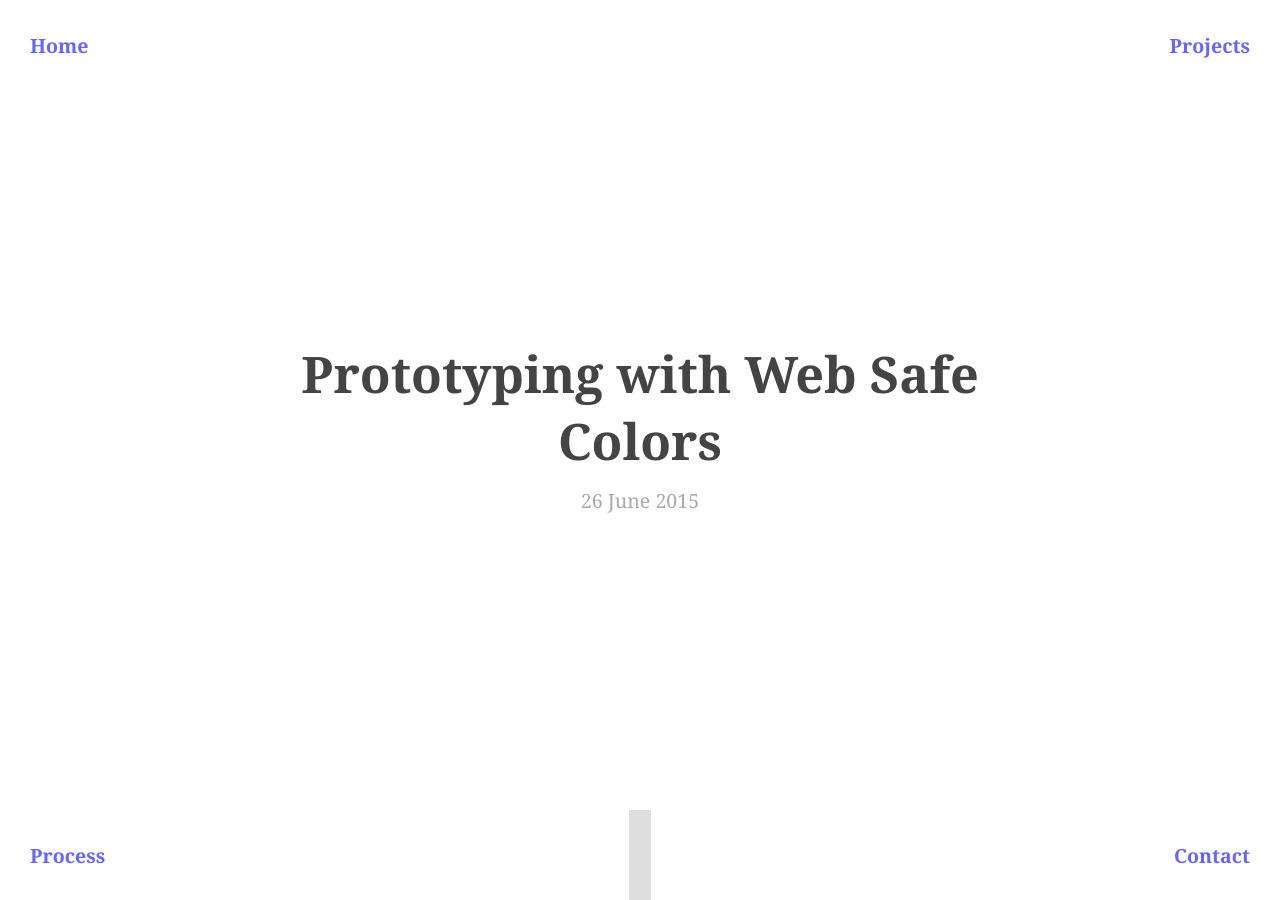
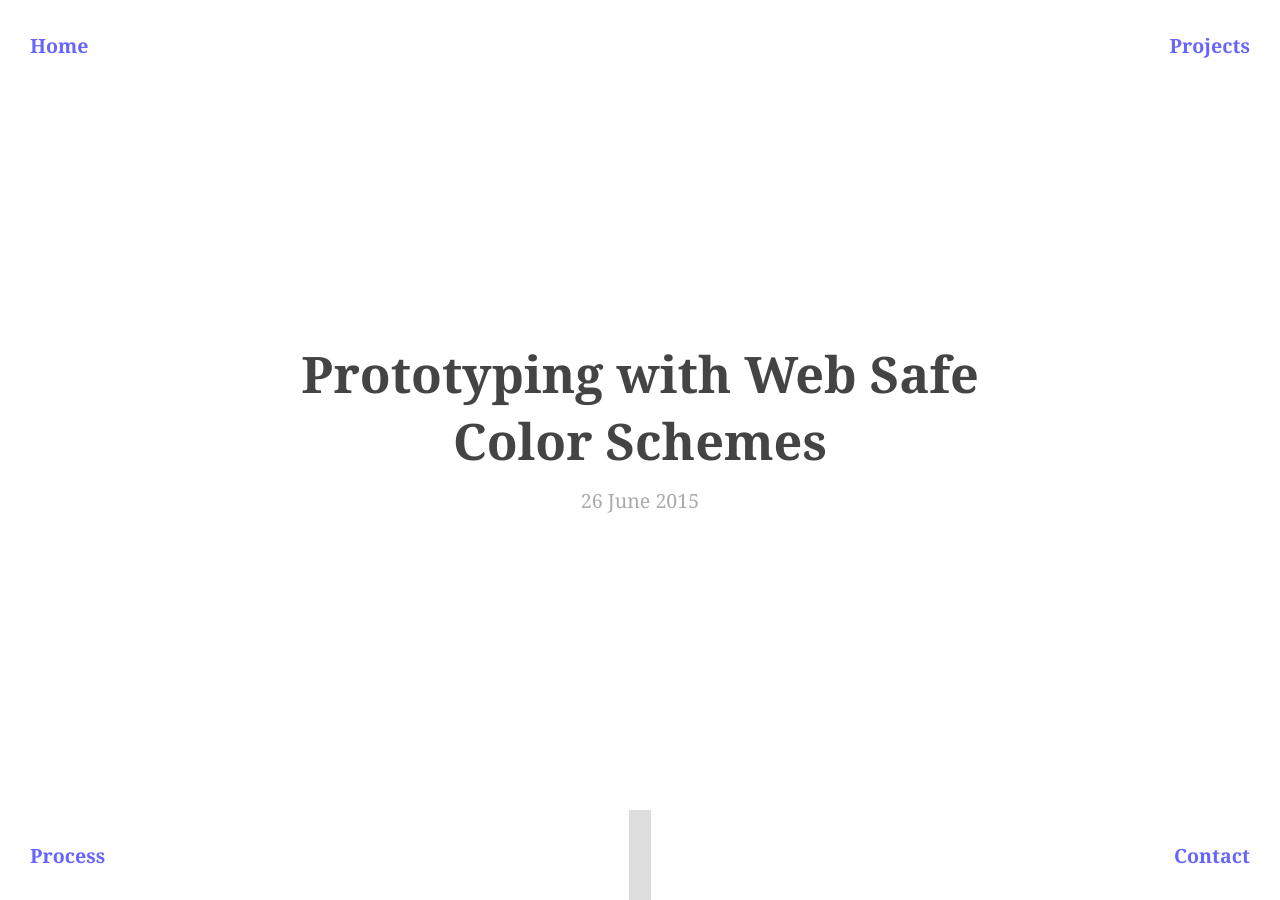
Before and after one commit to JCHeavens/jack-evans, a Jekyll site: the page old/process/prototyping-with-web-safe-colors.html, which Jekyll copies as it is, in a window 1280 px wide and 900 px high. Built offline with Jekyll 4.4.1, drawn with Linux system fonts in a browser that asks for light colours; Markdown is read by kramdown in place of the engine named in the settings.

Commit message:
process copy edits

```diff
--- a/old/process/index.html
+++ b/old/process/index.html
@@ -25,7 +25,7 @@
     <article class="post-link">
 
         <div>
-            <h2><a href="http://jackevans.io/old/process/prototyping-with-web-safe-colors.html">Prototyping with Web Safe Colors</a></h2>
+            <h2><a href="http://jackevans.io/old/process/prototyping-with-web-safe-colors.html">Prototyping with Web Safe Color Schemes</a></h2>
             <time class="post-date" datetime="2015-06-25">26 June 2015</time>
             <a href="http://jackevans.io/old/process/prototyping-with-web-safe-colors.html" class="button">Read post</a>
         </div>
--- a/old/process/prototyping-with-web-safe-colors.html
+++ b/old/process/prototyping-with-web-safe-colors.html
@@ -16,7 +16,7 @@
 
 <header role="banner" class="page-header">
     <div>
-        <h1>Prototyping with Web Safe Colors</h1>
+        <h1>Prototyping with Web Safe Color Schemes</h1>
         <time class="post-date" datetime="2015-06-26">26 June 2015</time>
     </div>
 </header>
```
Also changed, not shown: other parts of old/process/index.html (+1 -1 lines).
